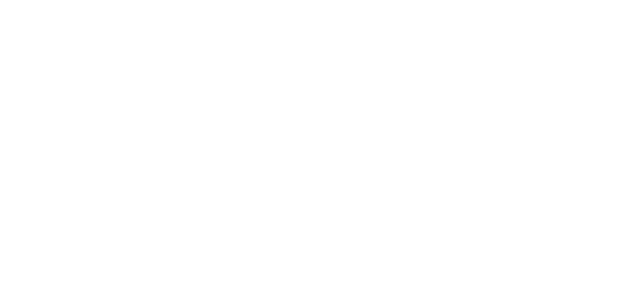
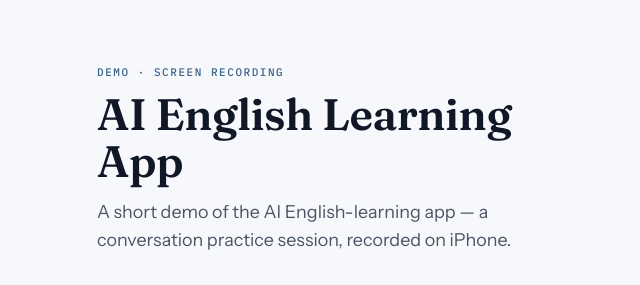
Before and after one commit to aaronmarveller/ziyue-profolio, a Next.js app: page /video/ai-english-learning in a window 1280 px wide. Before the commit this address had no page. Shown: the top 285 px of the page, without its empty margins (319-959 px from the left). Built offline with nearby package versions, Linux system fonts and the light colour scheme; grey boxes are pictures that could not be loaded.

Commit message:
feat: add /video/ai-english-learning demo page (#10)

```diff
--- /dev/null
+++ b/app/video/ai-english-learning/page.tsx
@@ -0,0 +1,42 @@
+// app/video/ai-english-learning/page.tsx
+// Standalone demo page — no PortfolioNav/Footer chrome (it lives outside the
+// (portfolio) route group on purpose). Plays a single iPhone screen-recording
+// demo of the AI English-learning app. Copy is hardcoded here, not read from
+// content/ or the admin CMS. Marked noindex so it never shows up in search.
+import type { Metadata } from 'next'
+
+export const metadata: Metadata = {
+  title: 'AI English Learning App — Demo',
+  robots: { index: false, follow: false },
+}
+
+export default function AiEnglishLearningDemoPage() {
+  return (
+    <main className="flex min-h-screen items-center justify-center bg-paper px-6 py-16 text-ink antialiased dark:bg-canvas dark:text-ink-soft">
+      <div className="mx-auto w-full max-w-md">
+        {/* Field-note label — the demo is an annotated sample, not a page. */}
+        <p className="label-mono text-accent-600 dark:text-accent-400">
+          Demo · screen recording
+        </p>
+        <h1 className="heading-1 mt-2.5 text-gray-900 dark:text-gray-100">
+          AI English Learning App
+        </h1>
+        <p className="body-lead mt-3 text-gray-600 dark:text-gray-300">
+          A short demo of the AI English-learning app — a conversation practice
+          session, recorded on iPhone.
+        </p>
+
+        {/* Click-to-play, standard controls. The placeholder asset ships in
+            public/videos and gets swapped for the real recording later. */}
+        <video
+          className="mt-8 aspect-[9/16] w-full rounded-2xl border border-black/[0.06] bg-black object-contain dark:border-white/10"
+          src="/videos/ai-english-learning-demo.mp4"
+          aria-label="Screen recording demo of the AI English-learning app"
+          controls
+          playsInline
+          preload="metadata"
+        />
+      </div>
+    </main>
+  )
+}
--- /dev/null
+++ b/app/video/page.tsx
@@ -0,0 +1,8 @@
+// app/video/page.tsx
+// The bare /video path (no app slug) is the reserved namespace entry point —
+// it lands on the one demo page that exists today.
+import { redirect } from 'next/navigation'
+
+export default function VideoIndexPage() {
+  redirect('/video/ai-english-learning')
+}
```
Also changed, not shown: public/videos/README.md (added), 2 other files (tests, documents, lock files or other folders).
